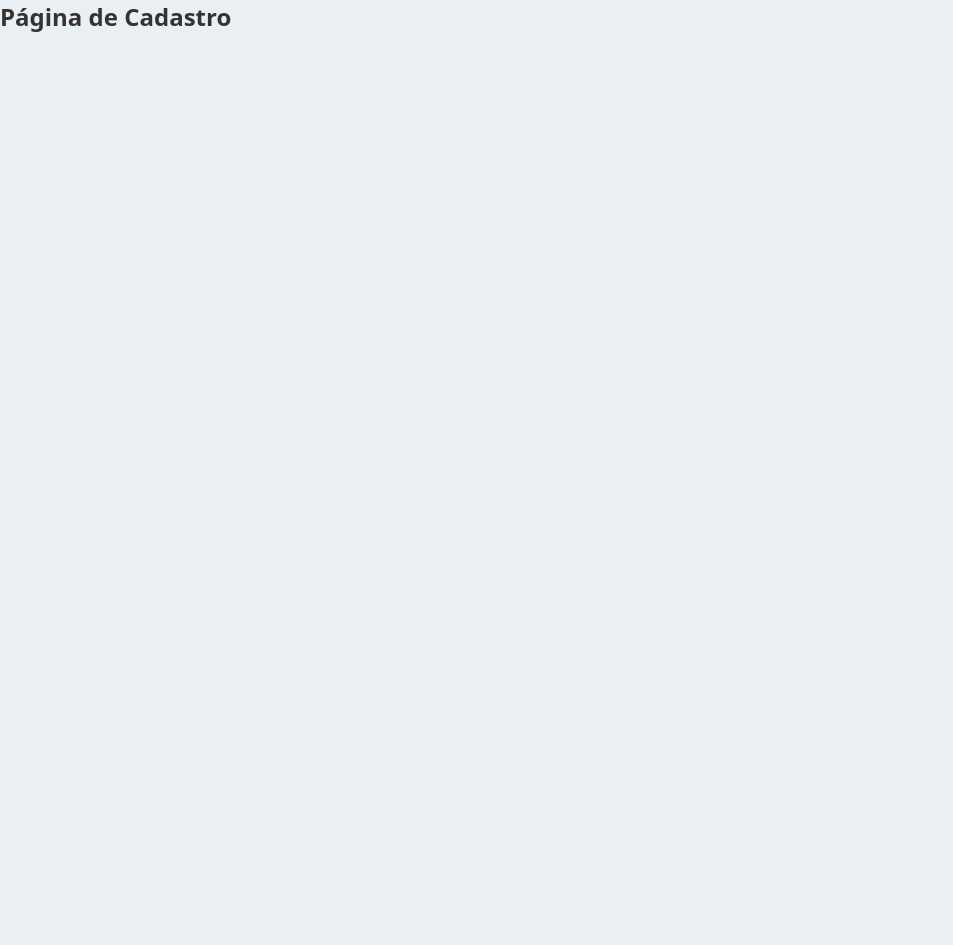
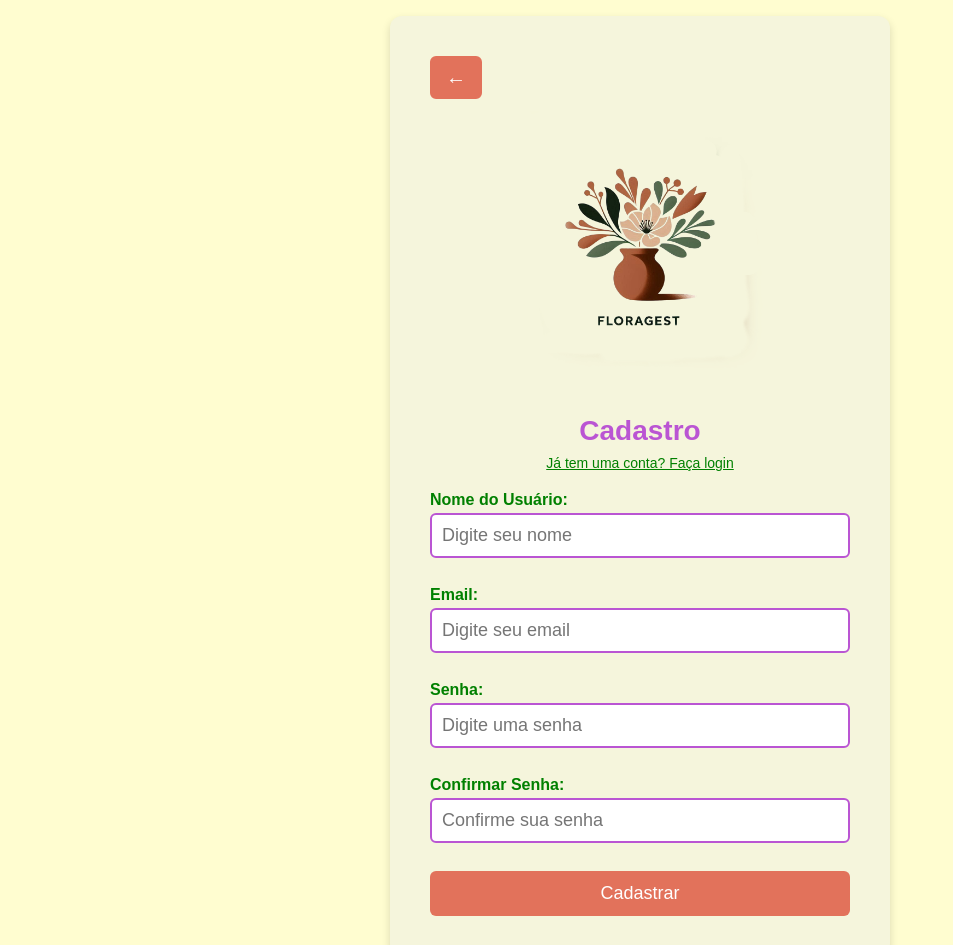
Before and after one commit to FGA0138-MDS-Ajax/2025.1-Jera, a React (Vite) app in the folder frontend/: page /register in a window 1280 px wide. Shown: the top 945 px of the page, without its empty margins (0-953 px from the left). Before the commit the page ends 800 px from the top, so only its background shows below. Built offline with nearby package versions, Linux system fonts and the light colour scheme.

Commit message:
Juntando Página de Cadastro as demais

```diff
--- a/frontend/src/pages/Register.tsx
+++ b/frontend/src/pages/Register.tsx
@@ -1,3 +1,156 @@
-export default function Register() {
-    return <h2>Página de Cadastro</h2>;
-}
+import React, { useState, useEffect } from "react";
+import { useNavigate } from "react-router-dom";
+import "../styles/Register.css";
+import logo from "../assets/Minimalist_and_moder.png";
+
+/* ------------ Função auxiliar de validação ------------ */
+const validateFields = (
+  name: string,
+  email: string,
+  password: string,
+  confirmPassword: string
+) => {
+  const errors: { [key: string]: string } = {};
+
+  const isValidEmail = /^[^\s@]+@[^\s@]+\.[^\s@]+$/.test(email);
+  const isStrongPassword =
+    /^(?=.*[a-z])(?=.*[A-Z])(?=.*\d).{8,}$/.test(password) ||
+    /^(?=.*[a-zA-Z])(?=.*\d).{6,}$/.test(password);
+
+  if (!name.trim()) errors.name = "Nome é obrigatório.";
+  if (!isValidEmail) errors.email = "Email inválido.";
+  if (email.toLowerCase() === "teste@gmail.com")
+    errors.email = "Este email já está cadastrado.";
+  if (!isStrongPassword)
+    errors.password =
+      "Senha fraca. Use letras, números e ao menos 6 caracteres.";
+  if (password !== confirmPassword)
+    errors.confirmPassword = "As senhas não coincidem.";
+
+  return errors;
+};
+
+const Register = () => {
+  /* ------------ Estados ------------ */
+  const [name, setName] = useState("");
+  const [email, setEmail] = useState("");
+  const [password, setPassword] = useState("");
+  const [confirmPassword, setConfirmPassword] = useState("");
+
+  const [errors, setErrors] = useState<{ [key: string]: string }>({});
+  const [hasSubmitted, setHasSubmitted] = useState(false); // <-- controla 1ª tentativa
+  const [isFormValid, setIsFormValid] = useState(true); // começa habilitado
+
+  const navigate = useNavigate();
+
+  /* ------------ Validação em tempo real só DEPOIS do submit ------------ */
+  useEffect(() => {
+    if (hasSubmitted) {
+      const newErrors = validateFields(name, email, password, confirmPassword);
+      setErrors(newErrors);
+      setIsFormValid(Object.keys(newErrors).length === 0);
+    }
+  }, [name, email, password, confirmPassword, hasSubmitted]);
+
+  /* ------------ Submit ------------ */
+  const handleSubmit = (e: React.FormEvent<HTMLFormElement>) => {
+    e.preventDefault();
+
+    if (!hasSubmitted) setHasSubmitted(true); // marca que houve tentativa
+
+    const newErrors = validateFields(name, email, password, confirmPassword);
+    setErrors(newErrors);
+
+    if (Object.keys(newErrors).length === 0) {
+      navigate("/home");
+    }
+  };
+
+  return (
+    <div className="register-container">
+      <form className="register-form" onSubmit={handleSubmit}>
+        <button
+          type="button"
+          className="back-button"
+          onClick={() => navigate("/")}
+        >
+          ←
+        </button>
+
+        <img src={logo} alt="Logo" className="register-logo" />
+        <h1>Cadastro</h1>
+
+        <p className="login-link" onClick={() => navigate("/login")}>
+          Já tem uma conta? Faça login
+        </p>
+
+        {/* ---------- Nome ---------- */}
+        <label>
+          Nome do Usuário:
+          <input
+            type="text"
+            value={name}
+            onChange={(e) => setName(e.target.value)}
+            placeholder="Digite seu nome"
+            required
+          />
+        </label>
+        {hasSubmitted && errors.name && (
+          <div className="register-error">{errors.name}</div>
+        )}
+
+        {/* ---------- Email ---------- */}
+        <label>
+          Email:
+          <input
+            type="email"
+            value={email}
+            onChange={(e) => setEmail(e.target.value)}
+            placeholder="Digite seu email"
+            required
+          />
+        </label>
+        {hasSubmitted && errors.email && (
+          <div className="register-error">{errors.email}</div>
+        )}
+
+        {/* ---------- Senha ---------- */}
+        <label>
+          Senha:
+          <input
+            type="password"
+            value={password}
+            onChange={(e) => setPassword(e.target.value)}
+            placeholder="Digite uma senha"
+            required
+          />
+        </label>
+        {hasSubmitted && errors.password && (
+          <div className="register-error">{errors.password}</div>
+        )}
+
+        {/* ---------- Confirmar Senha ---------- */}
+        <label>
+          Confirmar Senha:
+          <input
+            type="password"
+            value={confirmPassword}
+            onChange={(e) => setConfirmPassword(e.target.value)}
+            placeholder="Confirme sua senha"
+            required
+          />
+        </label>
+        {hasSubmitted && errors.confirmPassword && (
+          <div className="register-error">{errors.confirmPassword}</div>
+        )}
+
+        {/* ---------- Botão de envio ---------- */}
+        <button type="submit" disabled={hasSubmitted && !isFormValid}>
+          Cadastrar
+        </button>
+      </form>
+    </div>
+  );
+};
+
+export default Register;
--- /dev/null
+++ b/frontend/src/styles/Register.css
@@ -0,0 +1,175 @@
+/* ---------- Estrutura geral ---------- */
+.register-container {
+    background-color: #fffdd0;
+    min-height: 100vh;
+    display: flex;
+    justify-content: center;
+    align-items: center;
+    padding: 16px;
+    font-family: Arial, sans-serif;
+  }
+
+  .register-logo {
+    display: block;
+    width: 160px;
+    height: auto;
+    margin: 0 auto 16px;
+  }
+
+  .register-form {
+    background-color: #f5f5dc;
+    padding: 24px;
+    border-radius: 12px;
+    width: 100%;
+    max-width: 400px;
+    box-shadow: 0 4px 8px rgba(0, 0, 0, 0.15);
+    box-sizing: border-box;
+  }
+
+  /* ---------- Botão de voltar ---------- */
+  .back-button {
+    font-size: 22px;
+    padding: 8px 16px;
+    margin-bottom: 12px;
+    background-color: #e2725b;
+    border: 2px solid #e2725b;
+    border-radius: 6px;
+    color: #fff;
+    cursor: pointer;
+  }
+
+  /* ---------- Título e link de login ---------- */
+  .register-form h1 {
+    color: #ba55d3;
+    font-size: 24px;
+    margin-bottom: 8px;
+    text-align: center;
+  }
+
+  .login-link {
+    text-align: center;
+    font-size: 14px;
+    color: #008000;
+    margin-bottom: 20px;
+    cursor: pointer;
+    text-decoration: underline;
+  }
+
+  /* ---------- Campos e rótulos ---------- */
+  .register-form label {
+    display: block;
+    margin-bottom: 12px;
+    font-weight: bold;
+    color: #008000;
+  }
+
+  .register-form input {
+    width: 100%;
+    padding: 10px;
+    margin-top: 4px;
+    margin-bottom: 16px;
+    border: 2px solid #ba55d3;
+    border-radius: 6px;
+    font-size: 16px;
+    box-sizing: border-box;
+  }
+
+  .register-form input:focus {
+    outline: none;
+    border-color: #8a2be2;
+    box-shadow: 0 0 0 2px rgba(186, 85, 211, 0.3);
+  }
+
+  /* ---------- Botão de envio ---------- */
+  .register-form button[type="submit"] {
+    background-color: #e2725b;
+    color: #fff;
+    padding: 12px;
+    width: 100%;
+    border: none;
+    border-radius: 6px;
+    font-size: 16px;
+    cursor: pointer;
+    transition: background-color 0.2s ease-in-out;
+  }
+
+  .register-form button[type="submit"]:hover {
+    background-color: #ba4a3e;
+  }
+
+  /* ---------- Foco visível (acessibilidade) ---------- */
+  button:focus-visible {
+    outline: 3px solid #ba55d3;
+    outline-offset: 2px;
+  }
+
+  /* ---------- Mensagens de erro ---------- */
+  .register-error {
+    background-color: #fce8e6;
+    color: #8b0000;
+    margin-top: 10px;
+    font-weight: normal;
+    padding: 10px 12px;
+    border-left: 5px solid #e2725b;
+    border-radius: 8px;
+    font-size: 14px;
+  }
+
+  /* ---------- Responsivo: Mobile (≤ 480 px) ---------- */
+  @media (max-width: 480px) {
+    .register-form {
+      padding: 16px;
+    }
+
+    .register-logo {
+      width: 120px;
+    }
+
+    .back-button {
+      font-size: 18px;
+      padding: 6px 12px;
+    }
+
+    .register-form h1 {
+      font-size: 20px;
+    }
+
+    .register-form input,
+    .register-form button[type="submit"] {
+      font-size: 14px;
+      padding: 10px;
+    }
+  }
+
+  /* ---------- Responsivo: Notebook & Desktop (≥ 768 px) ---------- */
+  @media (min-width: 768px) {
+    .register-form {
+      max-width: 500px;  /* mais largo */
+      padding: 40px;     /* espaçamento maior */
+    }
+
+    .register-logo {
+      width: 280px;      /* ajuste equilibrado */
+      margin-bottom: 24px;
+    }
+
+    .register-form h1 {
+      font-size: 28px;
+    }
+
+    .register-form input,
+    .register-form button[type="submit"] {
+      font-size: 18px;
+    }
+
+    .back-button {
+      font-size: 20px;
+      padding: 8px 14px;
+    }
+    .register-form button[disabled] {
+        background-color: #ccc;
+        cursor: not-allowed;
+        opacity: 0.7;
+      }
+
+  }
```
